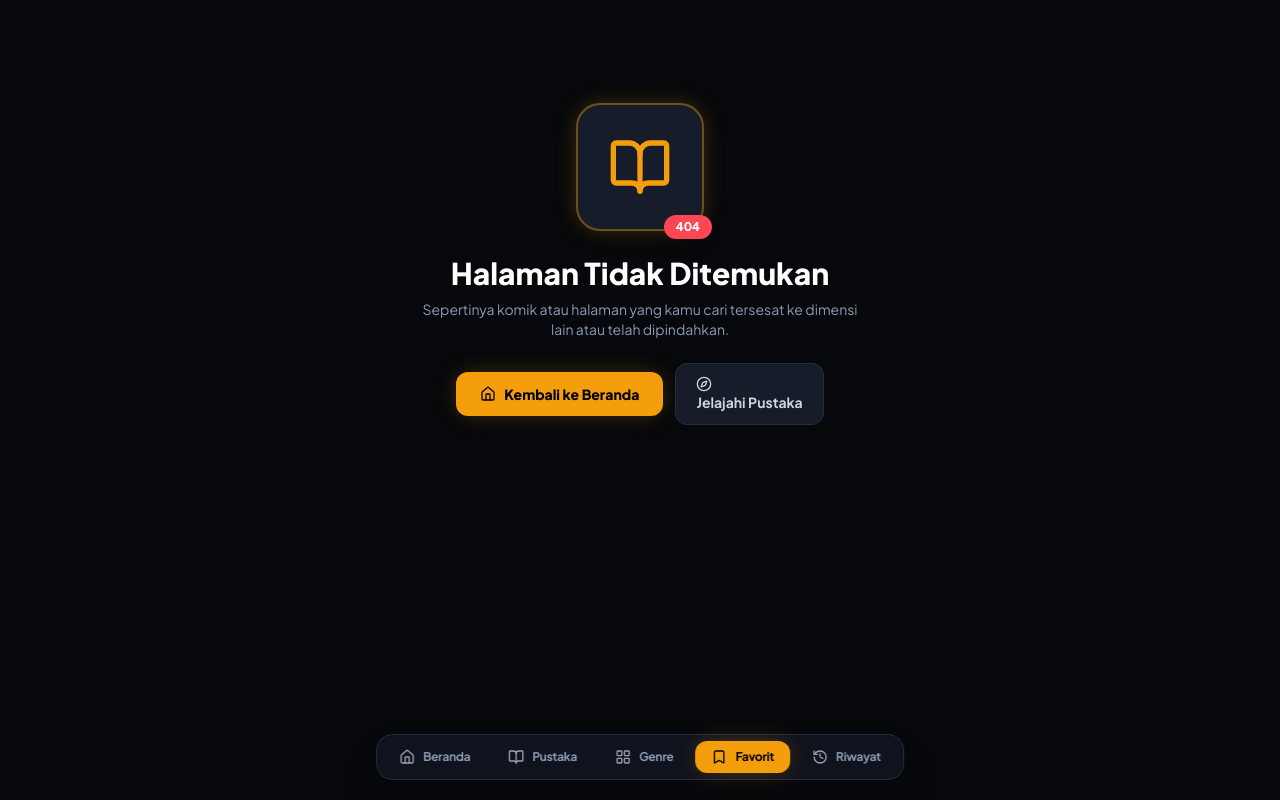
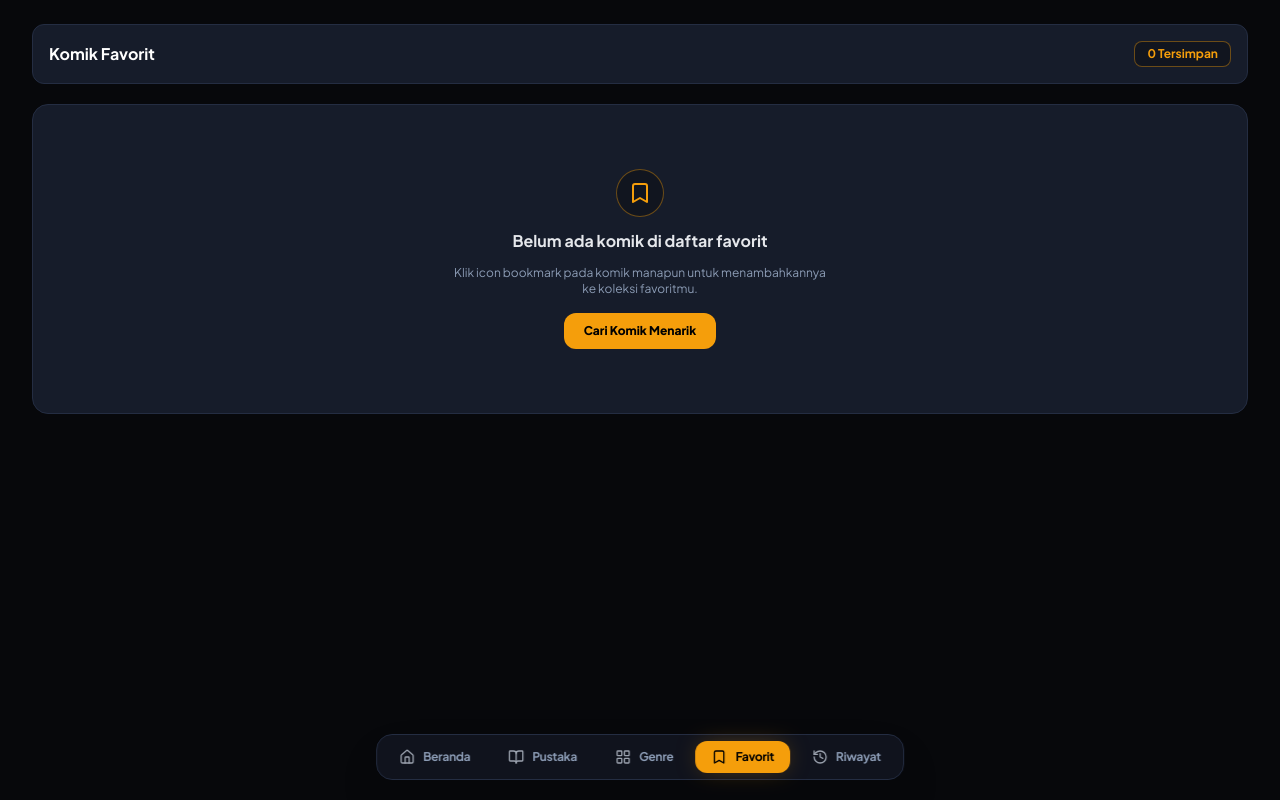
Before and after one commit to FadelSM/komik, a Next.js app: page /favorit in a window 1280 px wide. Before the commit this address had no page. Built offline with nearby package versions, Linux system fonts and the light colour scheme.

Commit message:
Add files via upload

```diff
--- /dev/null
+++ b/src/app/favorit/page.tsx
@@ -0,0 +1,75 @@
+'use client';
+
+import React, { useState, useEffect } from 'react';
+import Link from 'next/link';
+import { Bookmark } from 'lucide-react';
+import { getBookmarks } from '@/lib/storage';
+import { BookmarkItem } from '@/types';
+import ComicCard from '@/components/ComicCard';
+
+export default function FavoritPage() {
+  const [bookmarks, setBookmarks] = useState<BookmarkItem[]>([]);
+  const [mounted, setMounted] = useState(false);
+
+  useEffect(() => {
+    setMounted(true);
+    setBookmarks(getBookmarks());
+
+    const handleUpdate = () => {
+      setBookmarks(getBookmarks());
+    };
+    window.addEventListener('bookmarks_updated', handleUpdate);
+    return () => window.removeEventListener('bookmarks_updated', handleUpdate);
+  }, []);
+
+  return (
+    <div className="space-y-5">
+      {/* Compact Status Bar */}
+      <div className="flex items-center justify-between p-3.5 sm:p-4 rounded-xl bg-dark-card border border-dark-border">
+        <h1 className="text-sm sm:text-base font-bold text-white">
+          Komik Favorit
+        </h1>
+        <span className="text-xs font-bold text-brand bg-dark-surface px-3 py-1 rounded-lg border border-brand/40">
+          {mounted ? bookmarks.length : 0} Tersimpan
+        </span>
+      </div>
+
+      {/* Bookmarks Grid */}
+      {mounted && bookmarks.length > 0 ? (
+        <div className="grid grid-cols-2 sm:grid-cols-3 md:grid-cols-4 lg:grid-cols-5 gap-3 sm:gap-4 lg:gap-5">
+          {bookmarks.map((item) => (
+            <div key={item.slug} className="relative group">
+              <ComicCard
+                slug={item.slug}
+                title={item.title}
+                cover={item.cover}
+                type={item.type}
+                latestChapter={item.latestChapter}
+              />
+            </div>
+          ))}
+        </div>
+      ) : (
+        <div className="py-16 text-center text-dark-muted bg-dark-card rounded-2xl border border-dark-border space-y-3">
+          <div className="w-12 h-12 rounded-full bg-dark-surface border border-brand/40 flex items-center justify-center mx-auto text-brand">
+            <Bookmark className="w-6 h-6" />
+          </div>
+          <h3 className="text-base font-bold text-gray-200">
+            Belum ada komik di daftar favorit
+          </h3>
+          <p className="text-xs max-w-sm mx-auto text-dark-muted">
+            Klik icon bookmark pada komik manapun untuk menambahkannya ke koleksi favoritmu.
+          </p>
+          <div className="pt-1">
+            <Link
+              href="/"
+              className="inline-flex items-center gap-2 px-5 py-2.5 rounded-xl bg-brand text-black text-xs font-extrabold hover:bg-yellow-400 transition"
+            >
+              Cari Komik Menarik
+            </Link>
+          </div>
+        </div>
+      )}
+    </div>
+  );
+}
```
